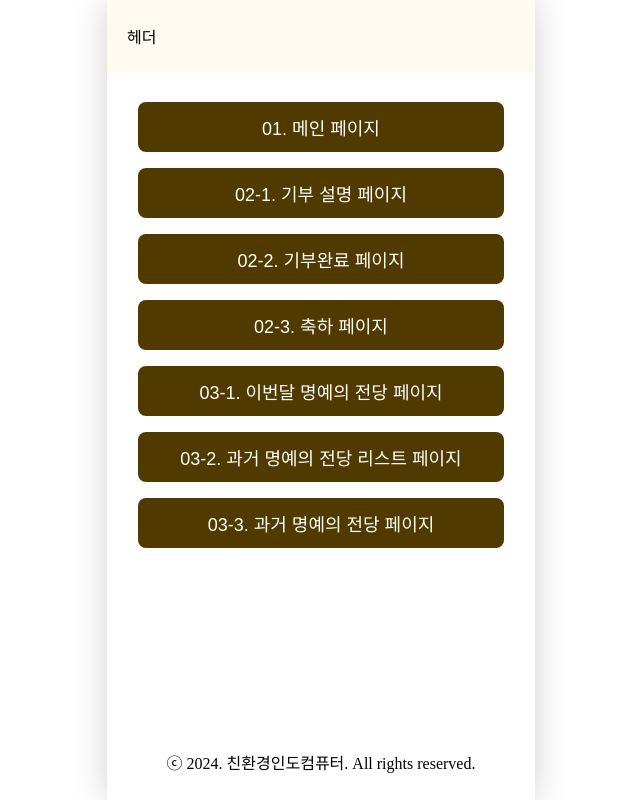
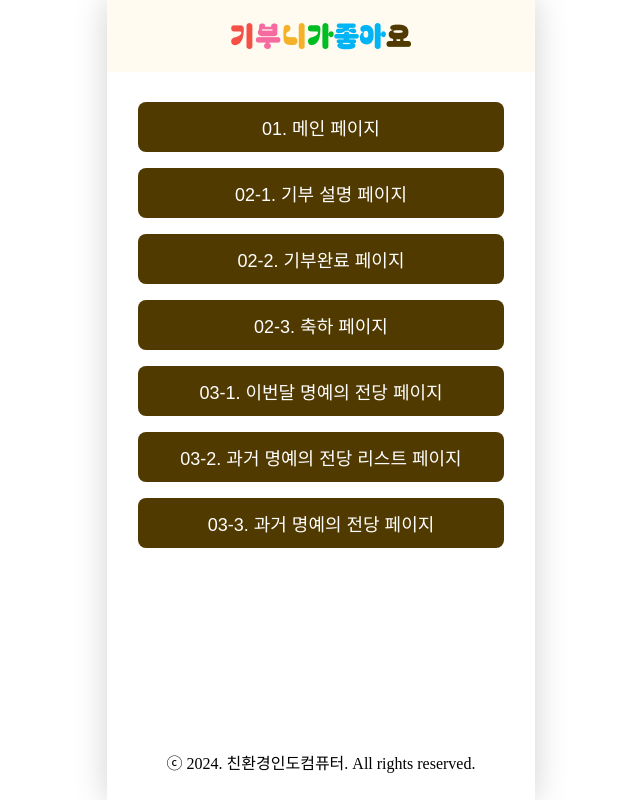
Before and after one commit to 2024-HUFSummer-HACKATHON/EnvIndiaComputer, a React (Create React App) app: page / in a window 1280 px wide. Shown: the whole page, without its empty margins (319-959 px from the left). Built offline with nearby package versions, Linux system fonts and the light colour scheme.

Commit message:
design: Logo.png 추가(화질깨짐)

```diff
--- a/src/styles/Mobile.js
+++ b/src/styles/Mobile.js
@@ -23,11 +23,17 @@ const Content=styled.div`
 const Header=styled.div`
     display:flex;
     align-items:center;
-    justify-content:space-between;
+    justify-content:center;
+    /* justify-content:space-between; */
     height:40px;
     padding:16px 20px;
     background-color: #FFFBF1;
     margin-bottom: 30px;
+`
+const Logo=styled.img`
+    /* display: flex;
+    flex-direction: row;
+    justify-content: center; */
 `
 const Footer=styled.div`
     position: absolute; /* Footer를 절대 위치로 설정 */
@@ -50,7 +56,7 @@ const Mobile=()=>{
             <Container>
                 <Content>
                     <Header>
-                        헤더
+                        <Logo src="/images/Logo.png"/>
                     </Header>
                     <Outlet />
                     <Footer>
```
Also changed, not shown: public/images/Logo.png (added).
